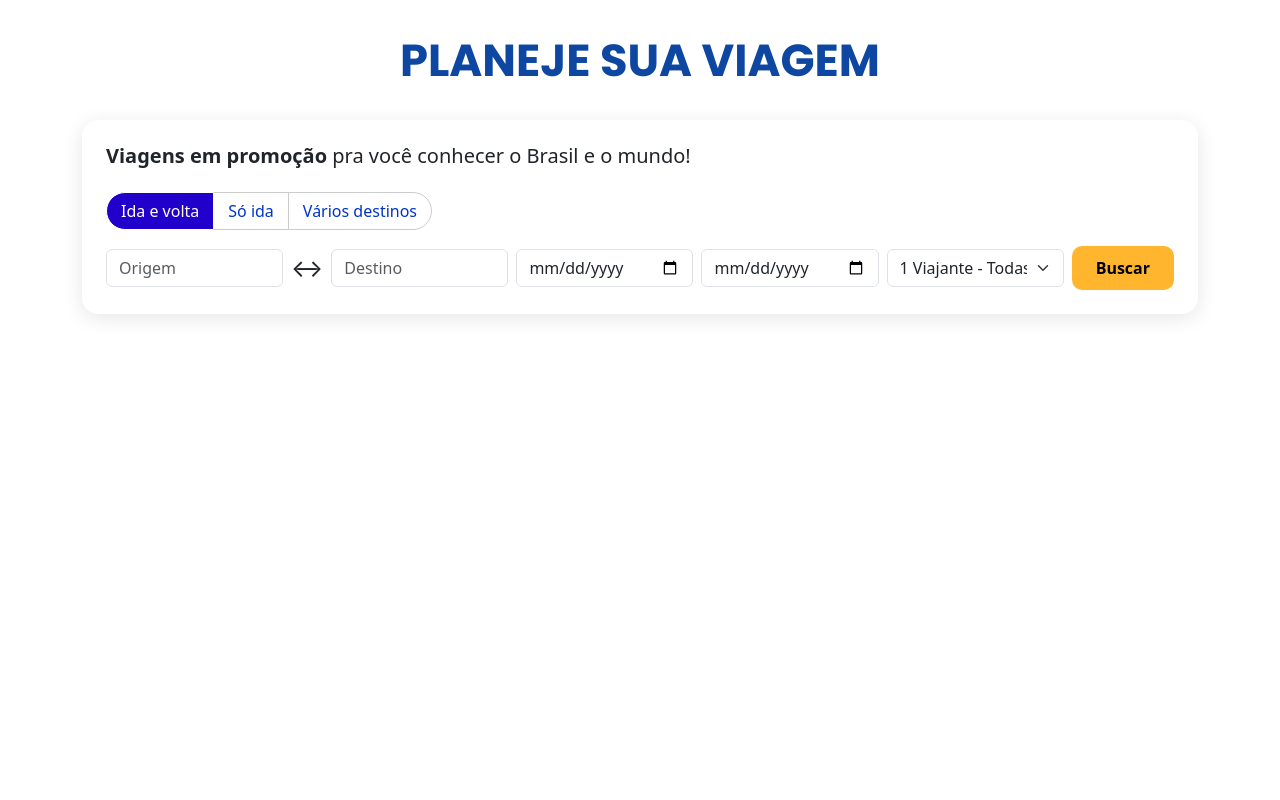
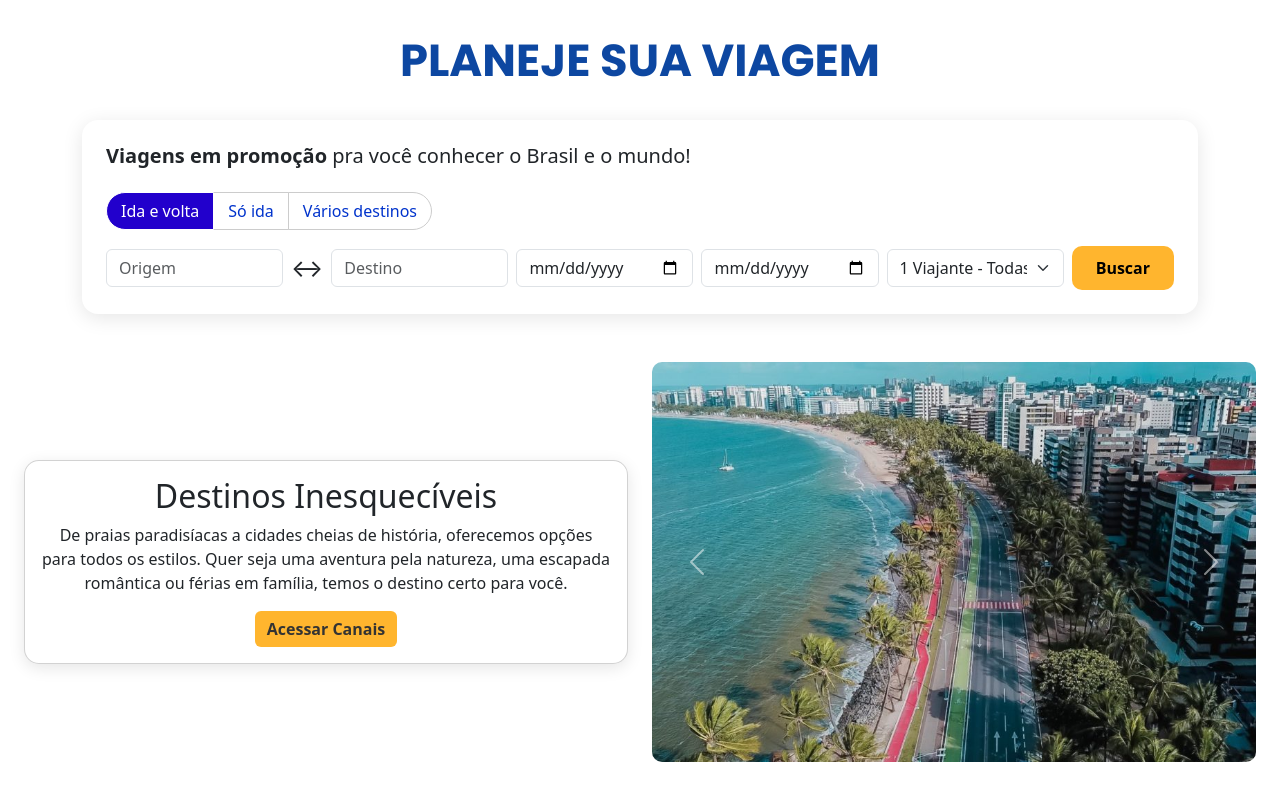
Before and after one commit to AndiaraRios/Exploradores, a React (Vite) app in the folder explorador/: page / in a window 1280 px wide. Shown: the part 416-1216 px from the top of the page. Before the commit the page ends 800 px from the top, so only its background shows below. Built offline with nearby package versions, Linux system fonts and the light colour scheme.

Commit message:
adição do carrossel

```diff
--- a/explorador/src/App.jsx
+++ b/explorador/src/App.jsx
@@ -2,6 +2,7 @@ import Navbar from './components/Navbar';
 import './styles/style-navbar.css';
 import Banner from './components/Banner';
 import Planejar from './components/Planejar';
+import Carrossel from './components/Carrossel';
 
 
 function App() {
@@ -10,6 +11,7 @@ function App() {
       <Navbar />
       <Banner />
       <Planejar />
+      <Carrossel />
     </>
   );
 }
--- a/explorador/src/components/Carrossel.jsx
+++ b/explorador/src/components/Carrossel.jsx
@@ -0,0 +1,64 @@
+import maceio1 from '../assets/maceio1.jpeg';
+import novaIorque from '../assets/nova-iorque.jpg';
+import paris1 from '../assets/paris1.jpg';
+import rio from '../assets/rio.jpg';
+import japan from '../assets/Japan.jpg';
+import jalapao from '../assets/jalapao.jpg';
+import '../styles/style-carrossel.css';
+
+function Carrossel() {
+  return (
+    <div className="container-fluid d-flex justify-content-center align-items-center my-5">
+      <div className="row w-100 altura-ajustada">
+        <div className="col-sm-6 mb-3 mb-sm-0 centralizar-conteudo">
+          <div className="card margem">
+            <div className="card-body text-center">
+              <h2 className="card-title">Destinos Inesquecíveis</h2>
+              <p className="card-text">
+                De praias paradisíacas a cidades cheias de história, oferecemos opções para todos os estilos.
+                Quer seja uma aventura pela natureza, uma escapada romântica ou férias em família, temos o destino certo para você.
+              </p>
+              <div>
+                <a href="#" className="btn btn-primary">Acessar Canais</a>
+              </div>
+            </div>
+          </div>
+        </div>
+        <div className="col-sm-6">
+          <div id="carouselExampleAutoplaying" className="carousel slide" data-bs-ride="carousel">
+            <div className="carousel-inner">
+              <div className="carousel-item active" data-bs-interval="2000">
+                <img src={maceio1} className="d-block w-100 carrossel-imagem" alt="Maceió" />
+              </div>
+              <div className="carousel-item">
+                <img src={novaIorque} className="d-block w-100 carrossel-imagem" alt="Nova Iorque" />
+              </div>
+              <div className="carousel-item">
+                <img src={paris1} className="d-block w-100 carrossel-imagem" alt="Paris" />
+              </div>
+              <div className="carousel-item">
+                <img src={rio} className="d-block w-100 carrossel-imagem" alt="Rio de Janeiro" />
+              </div>
+              <div className="carousel-item">
+                <img src={japan} className="d-block w-100 carrossel-imagem" alt="Japão" />
+              </div>
+              <div className="carousel-item">
+                <img src={jalapao} className="d-block w-100 carrossel-imagem" alt="Jalapão" />
+              </div>
+            </div>
+            <button className="carousel-control-prev" type="button" data-bs-target="#carouselExampleAutoplaying" data-bs-slide="prev">
+              <span className="carousel-control-prev-icon" aria-hidden="true"></span>
+              <span className="visually-hidden">Previous</span>
+            </button>
+            <button className="carousel-control-next" type="button" data-bs-target="#carouselExampleAutoplaying" data-bs-slide="next">
+              <span className="carousel-control-next-icon" aria-hidden="true"></span>
+              <span className="visually-hidden">Next</span>
+            </button>
+          </div>
+        </div>
+      </div>
+    </div>
+  );
+}
+
+export default Carrossel;
--- /dev/null
+++ b/explorador/src/styles/style-carrossel.css
@@ -0,0 +1,39 @@
+/* Padronizar altura e recorte das imagens do carrossel */
+.carousel-inner img,
+.carrossel-imagem {
+  height: 400px;
+  object-fit: cover;
+  width: 100%;
+  border-radius: 10px;
+}
+
+/* Espaçamento e centralização do texto ao lado do carrossel */
+.centralizar-conteudo {
+  display: flex;
+  flex-direction: column;
+  justify-content: center;
+  height: 100%;
+  min-height: 400px; /* mesma altura do carrossel */
+}
+
+.altura-ajustada {
+  min-height: 400px;
+}
+
+/* Cartão do lado do carrossel */
+.card.margem {
+  box-shadow: 0 4px 16px rgba(0, 0, 0, 0.1);
+  border-radius: 15px;
+}
+
+/* Botão "Acessar Canais" */
+.btn-primary {
+  background-color: #ffb52e;
+  border: none;
+  color: #333;
+  font-weight: bold;
+}
+
+.btn-primary:hover {
+  background-color: #e6a820;
+}
```
